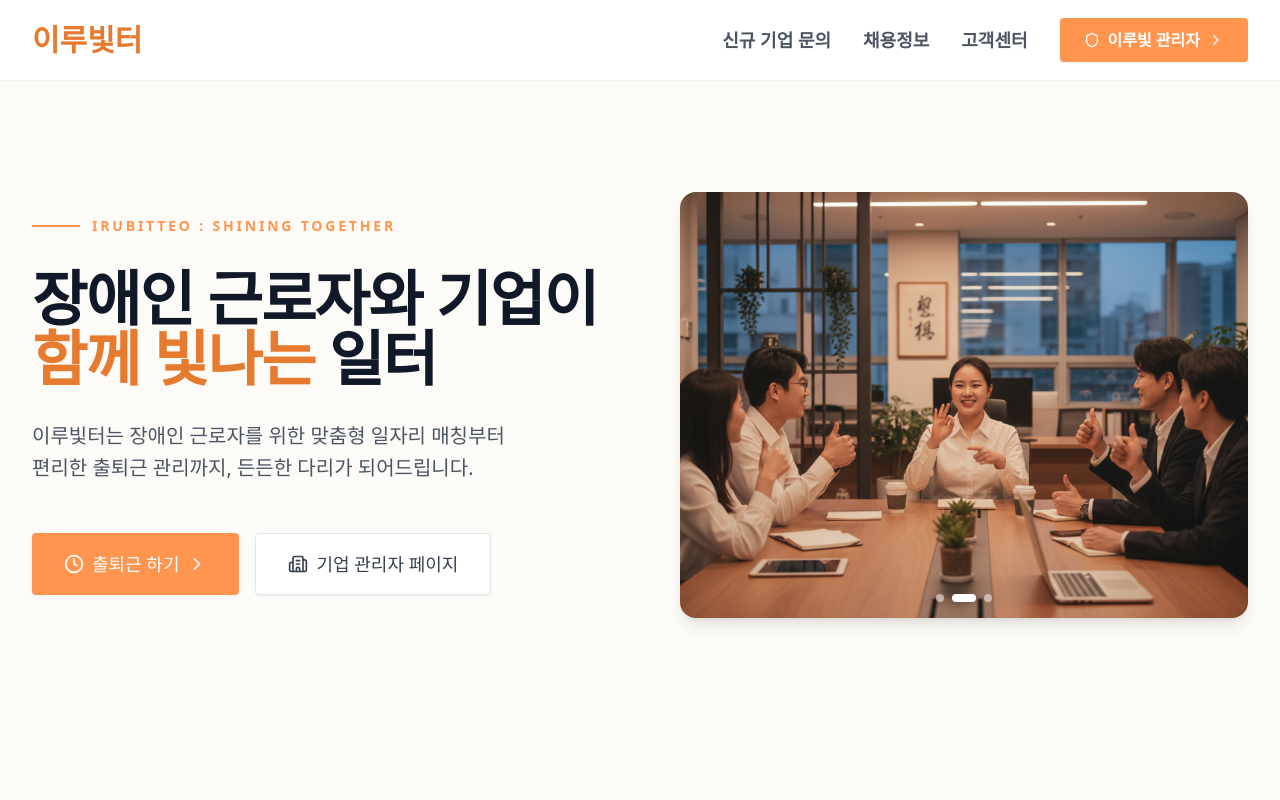
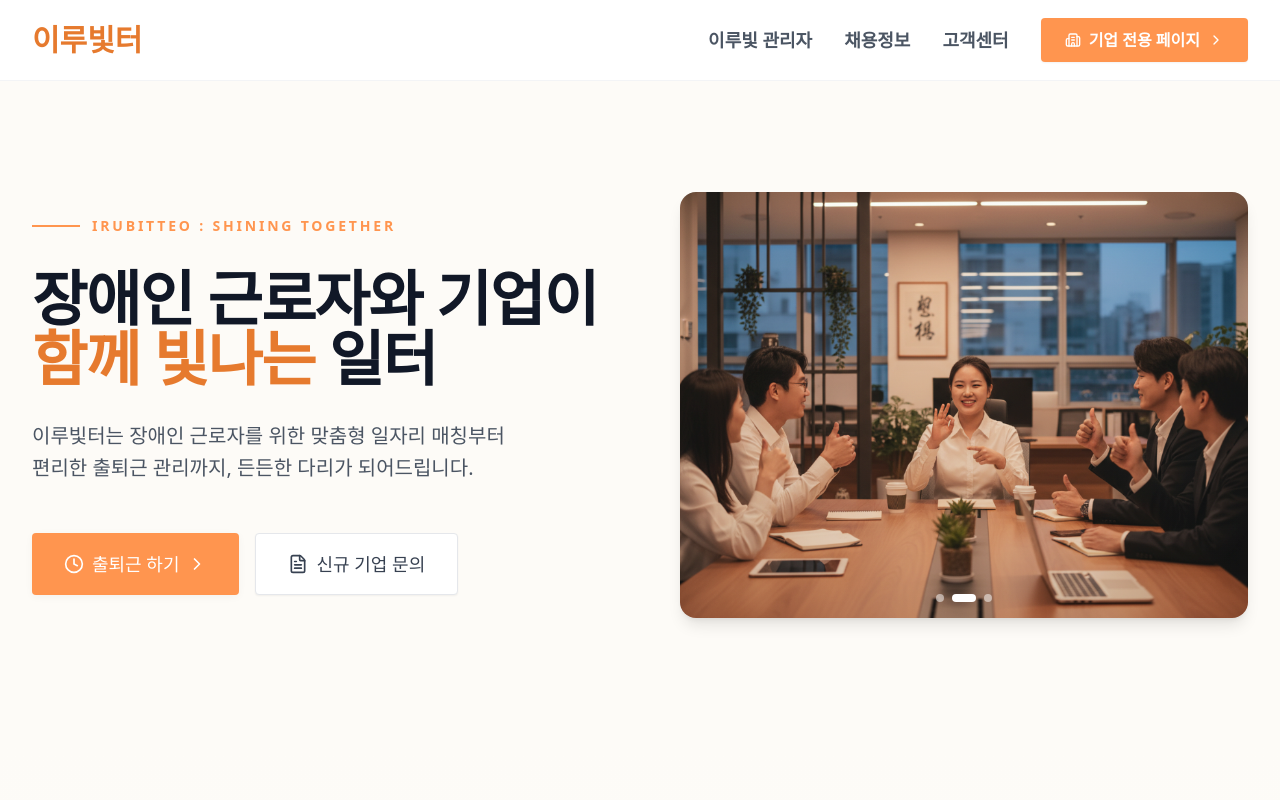
Before and after one commit to etax119-arch/irubitteo, a Next.js app: page / in a window 1280 px wide. Shown: the top 800 px of the page. Built offline with nearby package versions, Linux system fonts and the light colour scheme; a web font is replaced by a local one.

Commit message:
랜딩페이지 버튼이동 2

```diff
--- a/app/_components/Header.tsx
+++ b/app/_components/Header.tsx
@@ -1,5 +1,5 @@
 import Link from 'next/link';
-import { Shield, ChevronRight } from 'lucide-react';
+import { ChevronRight, Building2 } from 'lucide-react';
 
 export default function Header() {
   return (
@@ -11,16 +11,16 @@ export default function Header() {
 
         <div className="flex items-center gap-8">
           <nav className="hidden md:flex items-center gap-8 text-lg font-semibold text-gray-600">
-            <a href="/inquiry" className="hover:text-duru-orange-600 transition-colors">신규 기업 문의</a>
+            <Link href="/login/admin" className="hover:text-duru-orange-600 transition-colors">이루빛 관리자</Link>
             <a href="#" className="hover:text-duru-orange-600 transition-colors">채용정보</a>
             <a href="#" className="hover:text-duru-orange-600 transition-colors">고객센터</a>
           </nav>
           <Link
-            href="/login/admin"
+            href="/login/company"
             className="text-base font-semibold text-white bg-duru-orange-500 px-6 py-2.5 rounded hover:bg-duru-orange-600 transition-colors flex items-center gap-2 shadow-sm"
           >
-            <Shield className="w-4 h-4" />
-            이루빛 관리자
+            <Building2 className="w-4 h-4" />
+            기업 전용 페이지
             <ChevronRight className="w-4 h-4" />
           </Link>
         </div>
--- a/app/_components/HeroSection.tsx
+++ b/app/_components/HeroSection.tsx
@@ -1,5 +1,5 @@
 import Link from 'next/link';
-import { Clock, Building2, ChevronRight } from 'lucide-react';
+import { Clock, FileText, ChevronRight } from 'lucide-react';
 import HeroSlider from './HeroSlider';
 
 export default function HeroSection() {
@@ -34,11 +34,11 @@ export default function HeroSection() {
               <ChevronRight className="w-5 h-5" />
             </Link>
             <Link
-              href="/login/company"
+              href="/inquiry"
               className="px-8 py-4 bg-white text-gray-700 border border-gray-200 rounded font-medium text-lg hover:bg-gray-50 transition-colors shadow-sm flex items-center gap-2"
             >
-              <Building2 className="w-5 h-5" />
-              기업 관리자 페이지
+              <FileText className="w-5 h-5" />
+              신규 기업 문의
             </Link>
           </div>
         </div>
```
